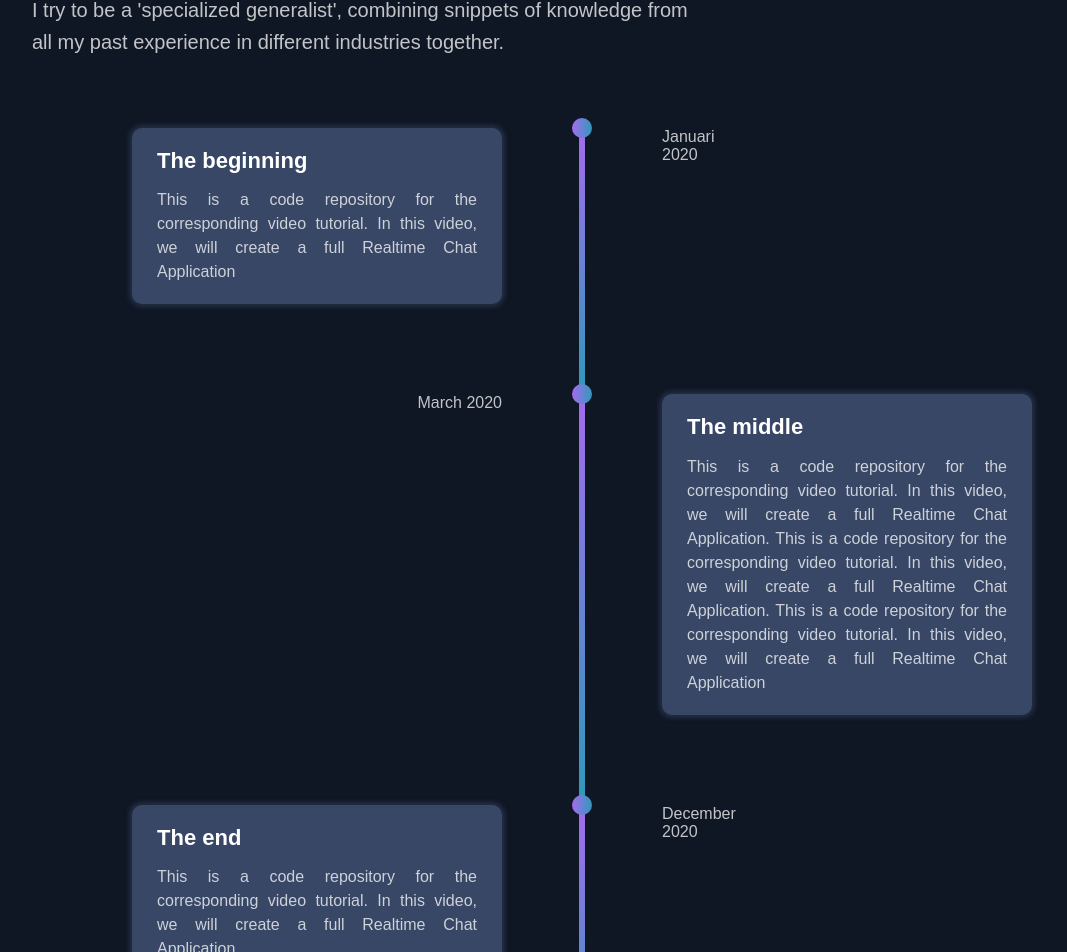
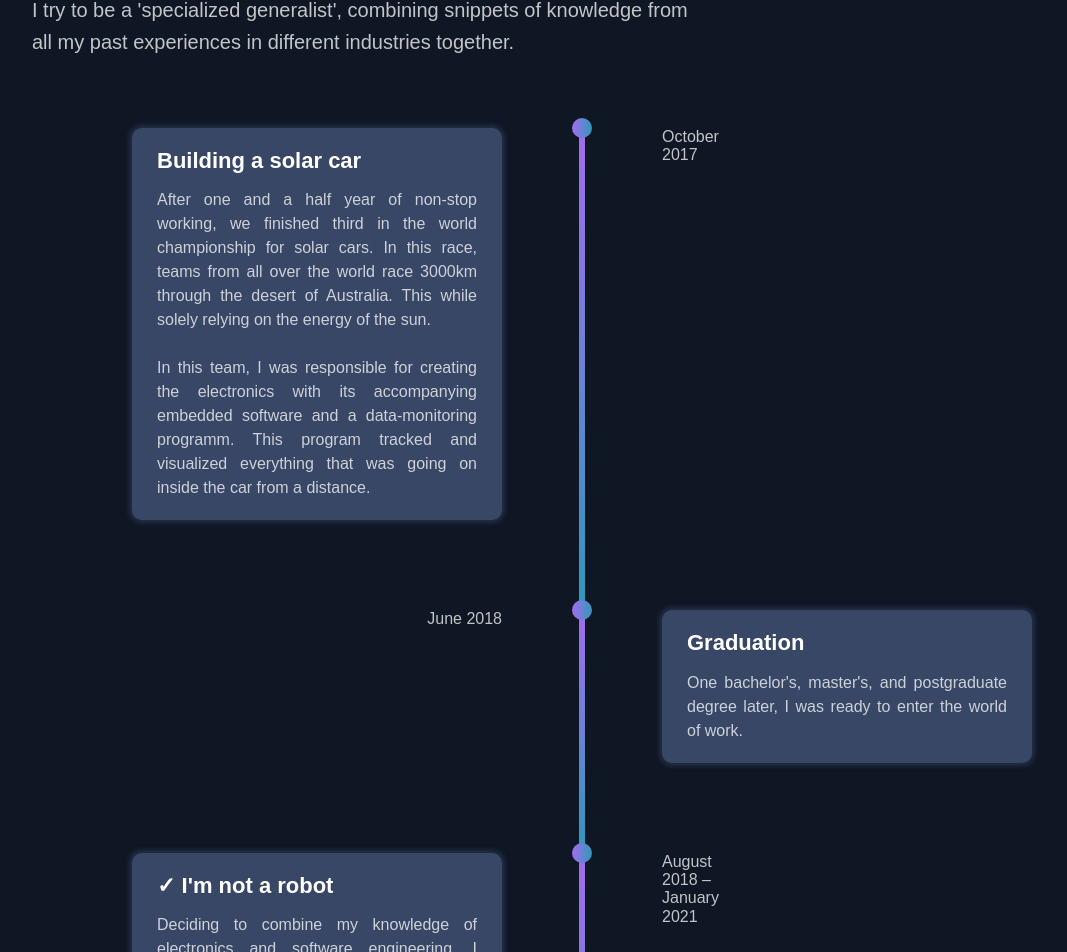
Before and after one commit to MilanMeurrens/portfolio-frontend, a React (Create React App) app: page / in a window 1280 px wide. Shown: the part 3993-4945 px from the top of the page, without its empty margins (28-1095 px from the left). Built offline with nearby package versions, Linux system fonts and the light colour scheme.

Commit message:
Frist part of timeline text

```diff
--- a/src/components/aboutMeSection/AboutMeSection.tsx
+++ b/src/components/aboutMeSection/AboutMeSection.tsx
@@ -12,7 +12,7 @@ export const AboutMeSection: React.FC<{}> = () => (
       <SectionHeader
         title={"About Me"}
         text={
-          "I try to be a 'specialized generalist', combining snippets of knowledge from all my past experience in different industries together."
+          "I try to be a 'specialized generalist', combining snippets of knowledge from all my past experiences in different industries together."
         }
       />
       <div className="timeline">
--- a/src/constants/constants.ts
+++ b/src/constants/constants.ts
@@ -87,24 +87,29 @@ export const technologies: Array<TechnologyGroup> = [
 export const timelineEvents: Array<TimelineEvent> = [
   {
     id: "0",
-    title: "The beginning",
-    date: "Januari 2020",
-    description:
-      "This is a code repository for the corresponding video tutorial. In this video, we will create a full Realtime Chat Application",
+    title: "Building a solar car",
+    date: "October 2017",
+    description: `After one and a half year of non-stop working, we finished third in the world championship for solar cars. In this race, teams from all over the world race 3000km through the desert of Australia. This while solely relying on the energy of the sun.
+    \n In this team, I was responsible for creating the electronics with its accompanying embedded software and a data-monitoring programm. This program tracked and visualized everything that was going on inside the car from a distance.`,
   },
   {
     id: "1",
-    title: "The middle",
-    date: "March 2020",
-    description: `This is a code repository for the corresponding video tutorial. In this video, we will create a full Realtime Chat Application.
-      This is a code repository for the corresponding video tutorial. In this video, we will create a full Realtime Chat Application.
-      This is a code repository for the corresponding video tutorial. In this video, we will create a full Realtime Chat Application`,
+    title: "Graduation",
+    date: "June 2018",
+    description: `One bachelor's, master's, and postgraduate degree later, I was ready to enter the world of work.`,
   },
   {
     id: "2",
-    title: "The end",
-    date: "December 2020",
-    description:
-      "This is a code repository for the corresponding video tutorial. In this video, we will create a full Realtime Chat Application",
+    title: "✓ I'm not a robot",
+    date: "August 2018 – January 2021",
+    description: `Deciding to combine my knowledge of electronics and software engineering, I joined a robotics company. The obvious choice was to start in embedded software, but I quickly moved around to help where needed.
+      \nIn my 2.5 years there, I've gained experience with all software related parts of a robot including complex state machines, path finding, robot vision and many more.`,
+  },
+  {
+    id: "2",
+    title: "I'm not a consultant",
+    date: "August 2018 – January 2021",
+    description: `Deciding to combine my knowledge of electronics and software engineering, I joined a robotics company. The obvious choice was to start in embedded software, but I quickly moved around to help where needed.
+      \nIn my 2.5 years there, I've gained experience with all software related parts of a robot including complex state machines, path finding, robot vision and many more.`,
   },
 ];
--- a/src/globalComponents/timelineItem/timelineItem.style.ts
+++ b/src/globalComponents/timelineItem/timelineItem.style.ts
@@ -39,6 +39,8 @@ export const Container = styled.div`
       font-size: 16px;
       line-height: 1.5;
       text-align: justify;
+      /* white-space: pre-wrap; */
+      white-space: pre-line;
     }
 
     &:nth-child(3) {
```
